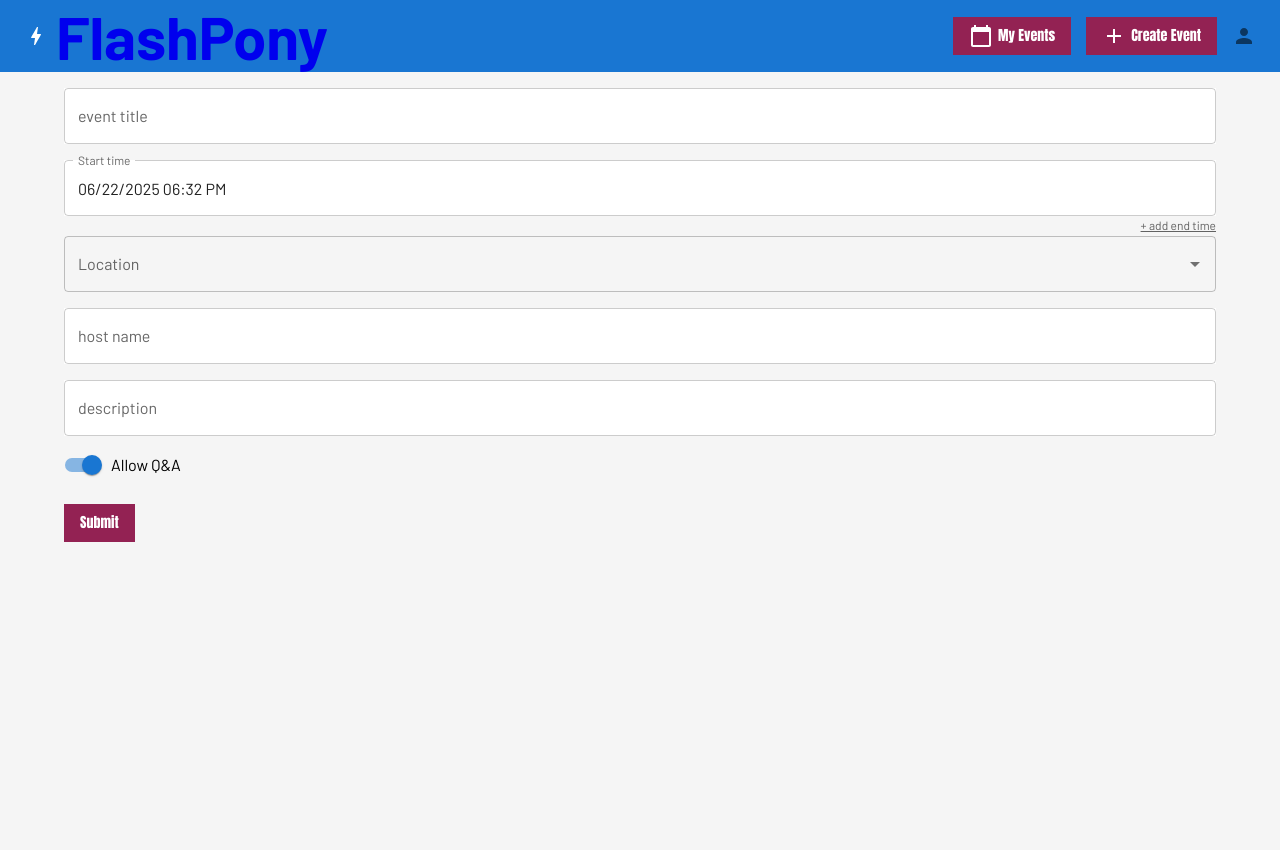
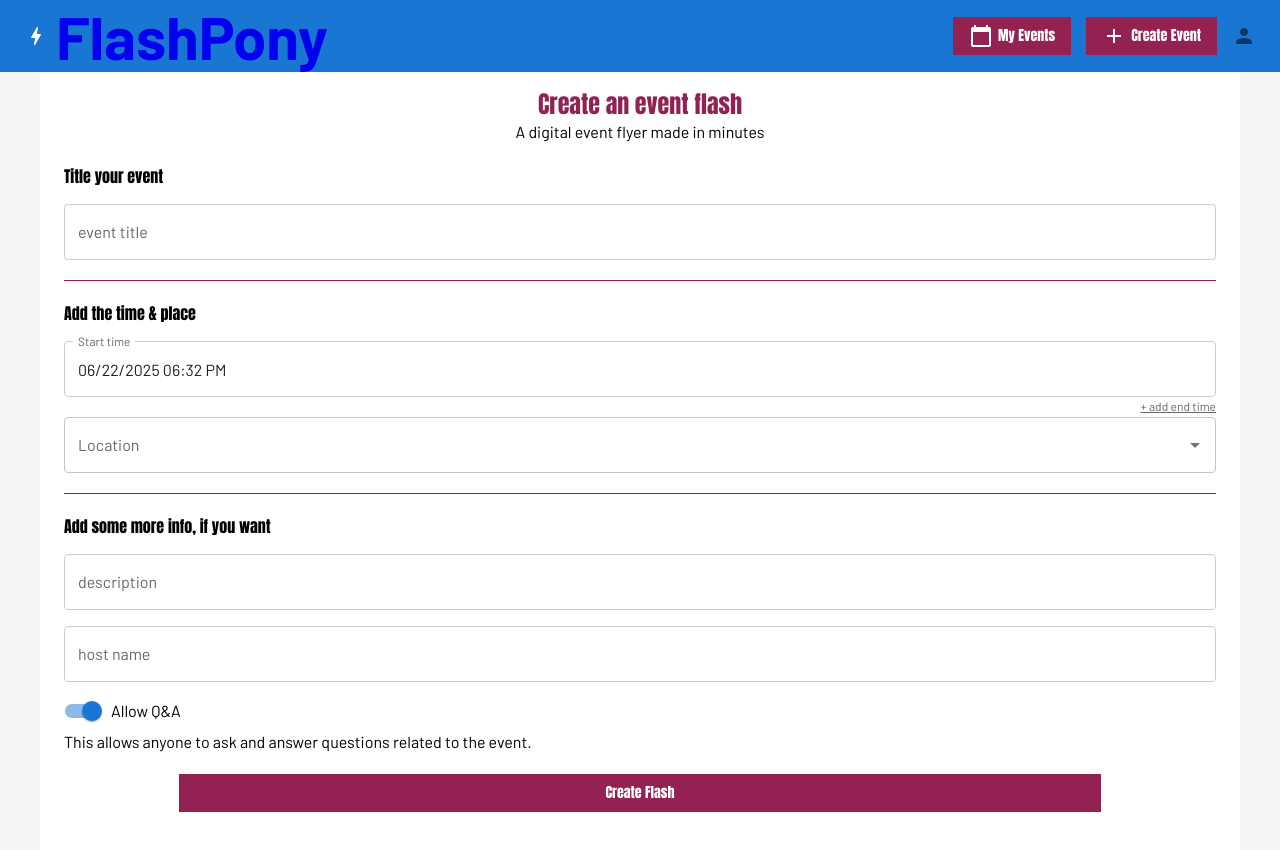
Before and after one commit to kalikokalikova/fp-client, a React (Vite) app: page / in a window 1280 px wide. Shown: the top 850 px of the page. Before the commit the page ends 800 px from the top, so only its background shows below. Built offline with nearby package versions, Linux system fonts and the light colour scheme; a web font is replaced by a local one.

Commit message:
styles for create event page

```diff
--- a/src/pages/CreateEventPage.jsx
+++ b/src/pages/CreateEventPage.jsx
@@ -14,6 +14,7 @@ import {
   FormHelperText,
   Alert,
   Switch,
+  Divider,
 } from "@mui/material";
 import api from "../api";
 import LocationInput from "../components/LocationInput";
@@ -34,6 +35,8 @@ const commonInputStyles = {
     },
   },
 };
+
+const customBurgundy = "#932253";
 
 function CreateEventPage() {
   const navigate = useNavigate();
@@ -91,13 +94,27 @@ function CreateEventPage() {
   };
 
   return (
-    <Box>
-      <Container>
-        <Box>
-          {serverError && <Alert severity="error">{serverError}</Alert>}
+    <Container
+      sx={{ backgroundColor: "white", padding: "16px 16px 100px 16px" }}
+    >
+      <Box>{serverError && <Alert severity="error">{serverError}</Alert>}</Box>
+      <Box
+        sx={{ display: "flex", alignItems: "center", flexDirection: "column", marginBottom: "20px" }}
+      >
+        <Typography
+          sx={{ fontFamily: "Anton, sans-serif", color: "#932253" }}
+          variant="h5"
+        >
+          Create an event flash
+        </Typography>
+        <Typography>A digital event flyer made in minutes</Typography>
       </Box>
+
       <form component="form" onSubmit={handleSubmit(onSubmit)}>
         <Box>
+          <Typography sx={{ fontFamily: "Anton, sans-serif" }}>
+            Title your event
+          </Typography>
           <TextField
             label="event title"
             {...register("title", { required: "Title is required" })}
@@ -106,6 +123,12 @@ function CreateEventPage() {
             variant="outlined"
             sx={commonInputStyles}
           />
+
+          <Divider sx={{ margin: "20px 0", borderColor: "#932253" }} />
+
+          <Typography sx={{ fontFamily: "Anton, sans-serif" }}>
+            Add the time & place
+          </Typography>
 
           <Controller
             name="start_date_time"
@@ -162,17 +185,23 @@ function CreateEventPage() {
 
           <LocationInput control={control} name="location" />
 
-            <TextField
-              label="host name"
-              variant="outlined"
-              {...register("host")}
-              sx={commonInputStyles}
-            />
+          <Divider sx={{ margin: "20px 0", borderColor: "#932253" }} />
+
+          <Typography sx={{ fontFamily: "Anton, sans-serif" }}>
+            Add some more info, if you want
+          </Typography>
 
           <TextField
             label="description"
             variant="outlined"
             {...register("description")}
+            sx={commonInputStyles}
+          />
+
+          <TextField
+            label="host name"
+            variant="outlined"
+            {...register("host")}
             sx={commonInputStyles}
           />
 
@@ -188,25 +217,32 @@ function CreateEventPage() {
               control={control}
               render={({ field }) => (
                 <FormControlLabel
+                  label="Allow Q&A"
                   control={<Switch {...field} checked={field.value} />}
-                    label="Allow Q&A"
                 />
               )}
             />
+            <Typography>
+              This allows anyone to ask and answer questions related to the
+              event.
+            </Typography>
           </Box>
         </Box>
 
+        <Box
+          sx={{ marginTop: "20px", display: "flex", justifyContent: "center" }}
+        >
           <Button
+            sx={{ width: "80%" }}
             type="submit"
             className="action-button"
-            sx={{ marginTop: "20px" }}
             disabled={mutation.isLoading}
           >
-            {mutation.isLoading ? "Submitting..." : "Submit"}
+            {mutation.isLoading ? "Creating..." : "Create flash"}
           </Button>
+        </Box>
       </form>
     </Container>
-    </Box>
   );
 }
 
```
Lines whose indentation alone changed are shown as unchanged.
